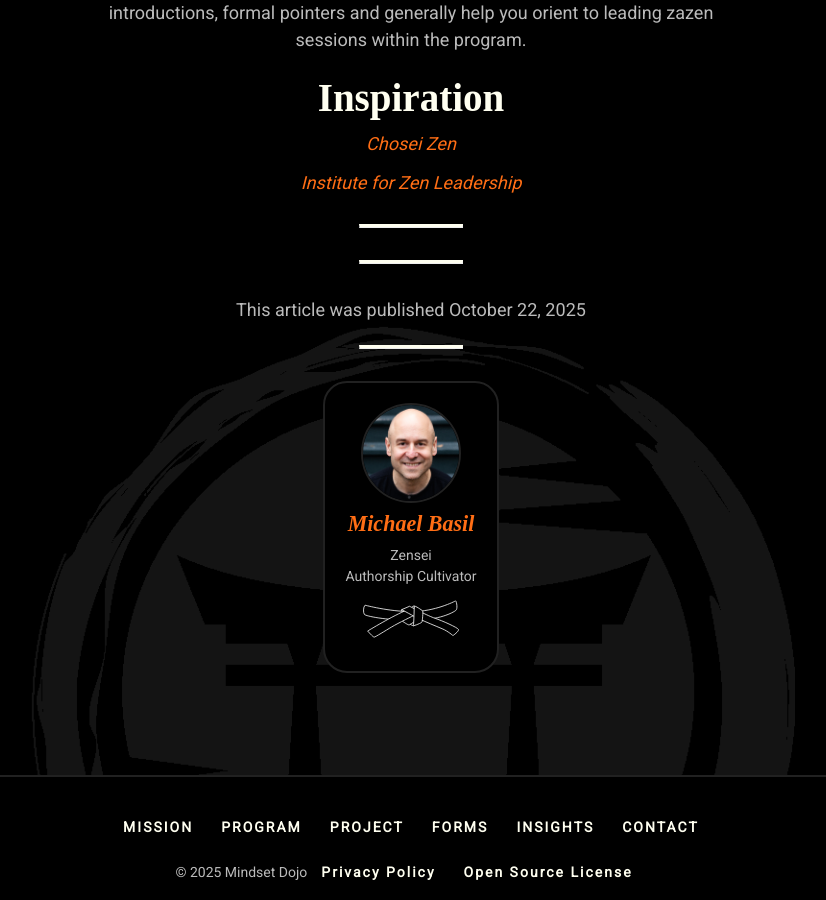
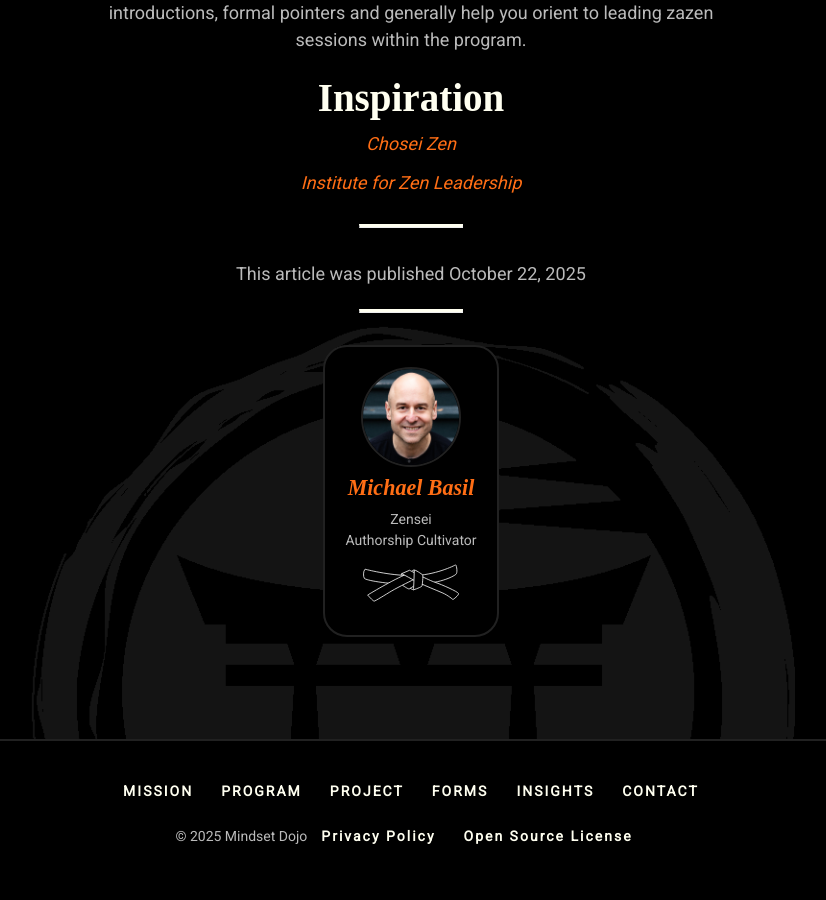
Before and after one commit to mindset-dojo/mindset-dojo.github.io, a Jekyll site: the page built from _forms/2025-10-22-jiki.md, in a window 1280 px wide and 900 px high, scrolled down 926 px. Shown: the whole window, without its empty margins (229-1055 px from the left). Built offline with Jekyll 4.4.1, drawn with Linux system fonts in a browser that asks for light colours; some web fonts are replaced.

Commit message:
fix(post): make a <hr> tag reliant on forms include.

```diff
--- a/_layouts/post.html
+++ b/_layouts/post.html
@@ -16,13 +16,10 @@ layout: default
 
   <hr>
 
-  <p class="post-forms">
-    {% if page.forms %}
-      {% include sections/forms.html page_data=page.forms %}
-    {% endif %}
-  </p>
-
-  <hr>
+  {% if page.forms %}
+    {% include sections/forms.html page_data=page.forms %}
+    <hr>
+  {% endif %}
 
   <p class="post-meta">
     This article was published {{ page.date | date: "%B %-d, %Y" }}
```
